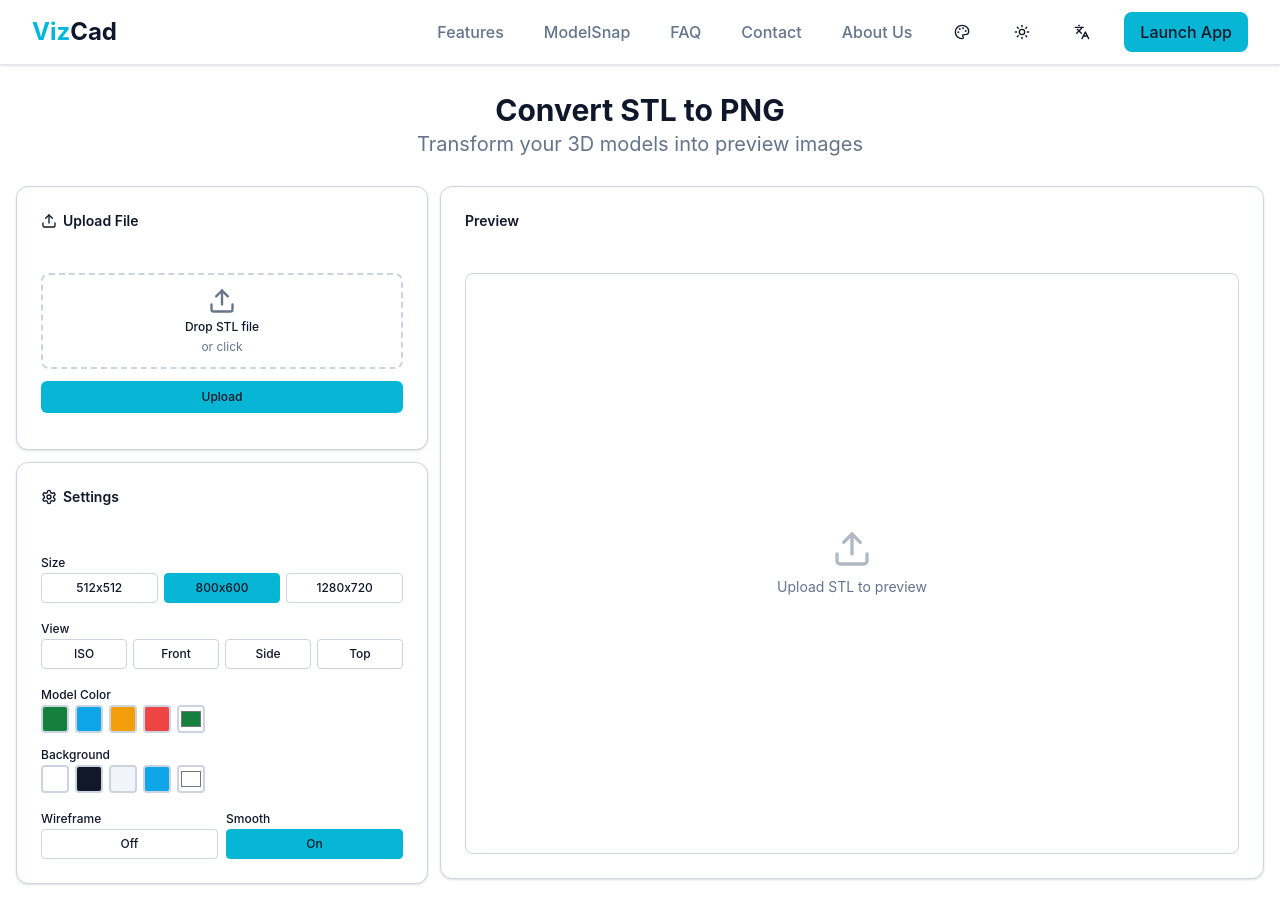
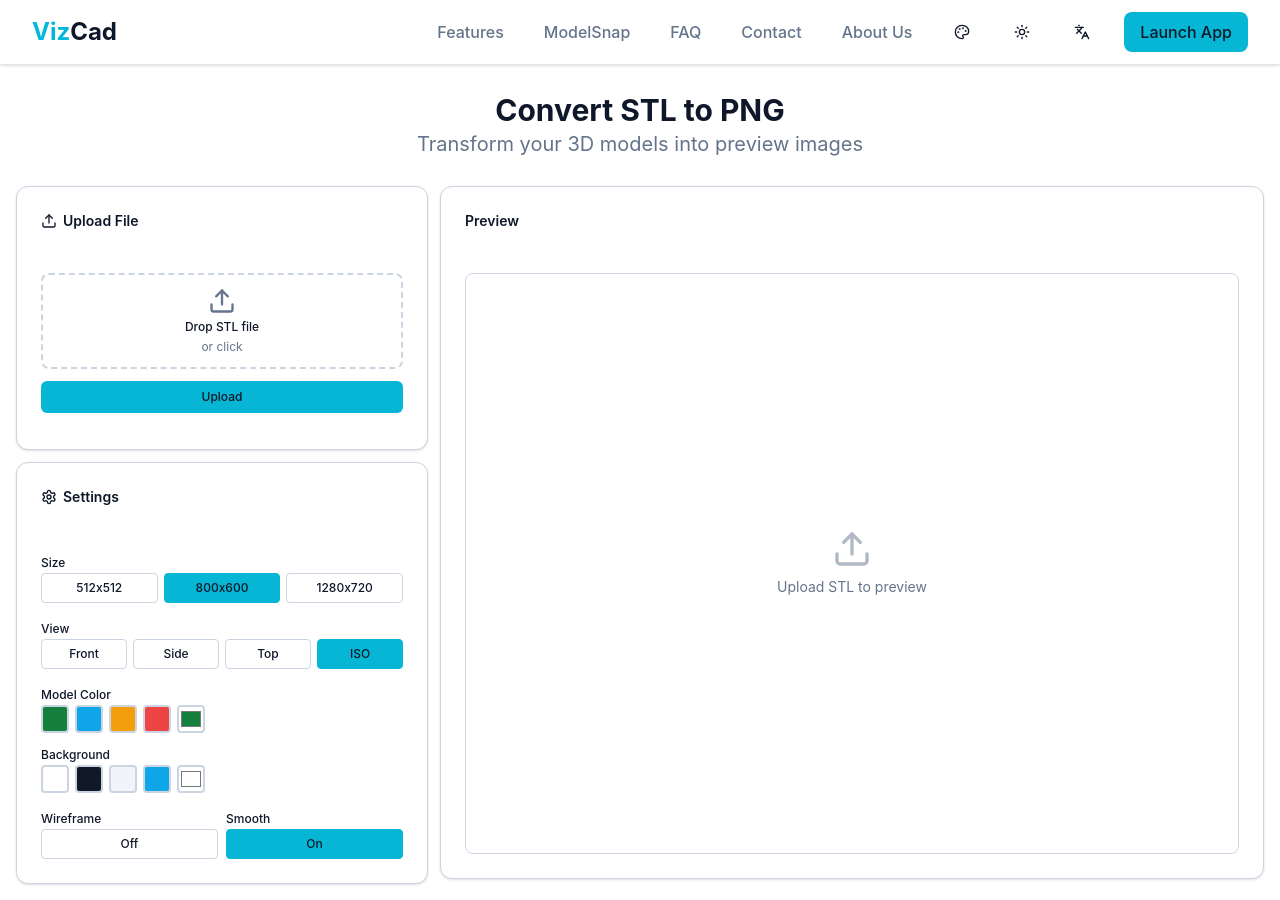
Before and after one commit to DuoMuskeeters/VizCad, a React (Vite) app: page /ModelSnap in a window 1280 px wide. Built offline with nearby package versions, Linux system fonts and the light colour scheme.

Commit message:
refactor: update view selection buttons in StlToPngPage for improved clarity and functionality

```diff
--- a/src/routes/ModelSnap.tsx
+++ b/src/routes/ModelSnap.tsx
@@ -291,17 +291,22 @@ function StlToPngPage() {
                   <div className="space-y-1.5">
                     <label className="text-xs font-medium">{t("modelsnap.view")}</label>
                     <div className="grid grid-cols-4 gap-1.5">
-                      {["ISO", "front", "side", "top"].map((view) => (
+                      {[
+                        { label: t("modelsnap.viewFront"), value: "front" },
+                        { label: t("modelsnap.viewSide"), value: "side" },
+                        { label: t("modelsnap.viewTop"), value: "top" },
+                        { label: "ISO", value: "isometric" }
+                      ].map((view) => (
                         <button
-                          key={view}
+                          key={view.value}
                           className={`px-1.5 py-1.5 rounded text-xs font-medium capitalize border transition-colors ${
-                            settings.view.toLowerCase() === view.toLowerCase()
+                            settings.view === view.value
                               ? "border-primary bg-primary text-primary-foreground"
                               : "border-border hover:border-primary/50"
                           }`}
-                          onClick={() => setSettings((prev) => ({ ...prev, view: view.toLowerCase() }))}
+                          onClick={() => setSettings((prev) => ({ ...prev, view: view.value }))}
                         >
-                          {view}
+                          {view.label}
                         </button>
                       ))}
                     </div>
--- a/src/routes/app.tsx
+++ b/src/routes/app.tsx
@@ -1281,16 +1281,6 @@ function AppPage() {
                     <Upload className="h-4 w-4 mr-2" style={{ color: "white" }} />
                     {t("app_welcome_upload")}
                   </Button>
-
-                  <div className="text-sm text-gray-500 text-center">
-                    or{" "}
-                    <a
-                      href="/store"
-                      className="text-blue-600 hover:text-blue-800 underline font-medium"
-                    >
-                      browse 3D models in Store
-                    </a>
-                  </div>
                   <input
                     ref={fileInputRef}
                     type="file"
```
